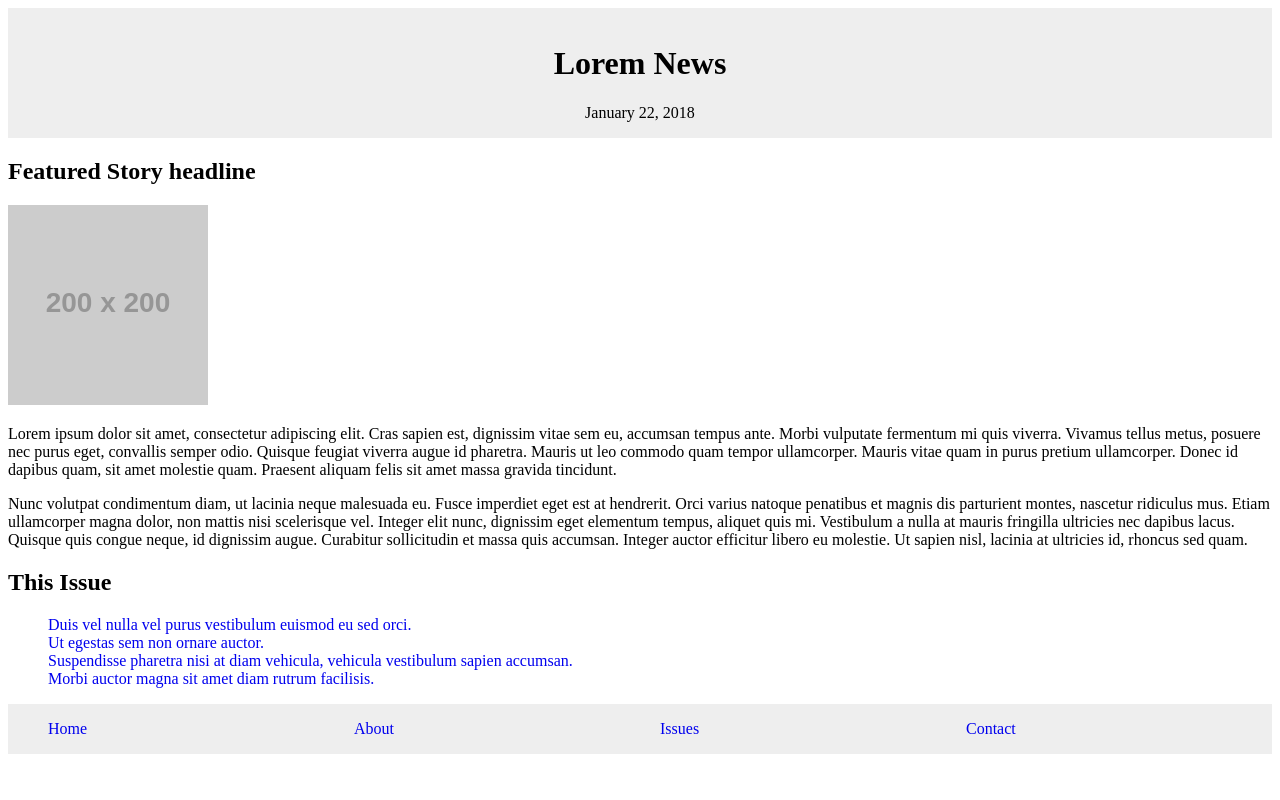
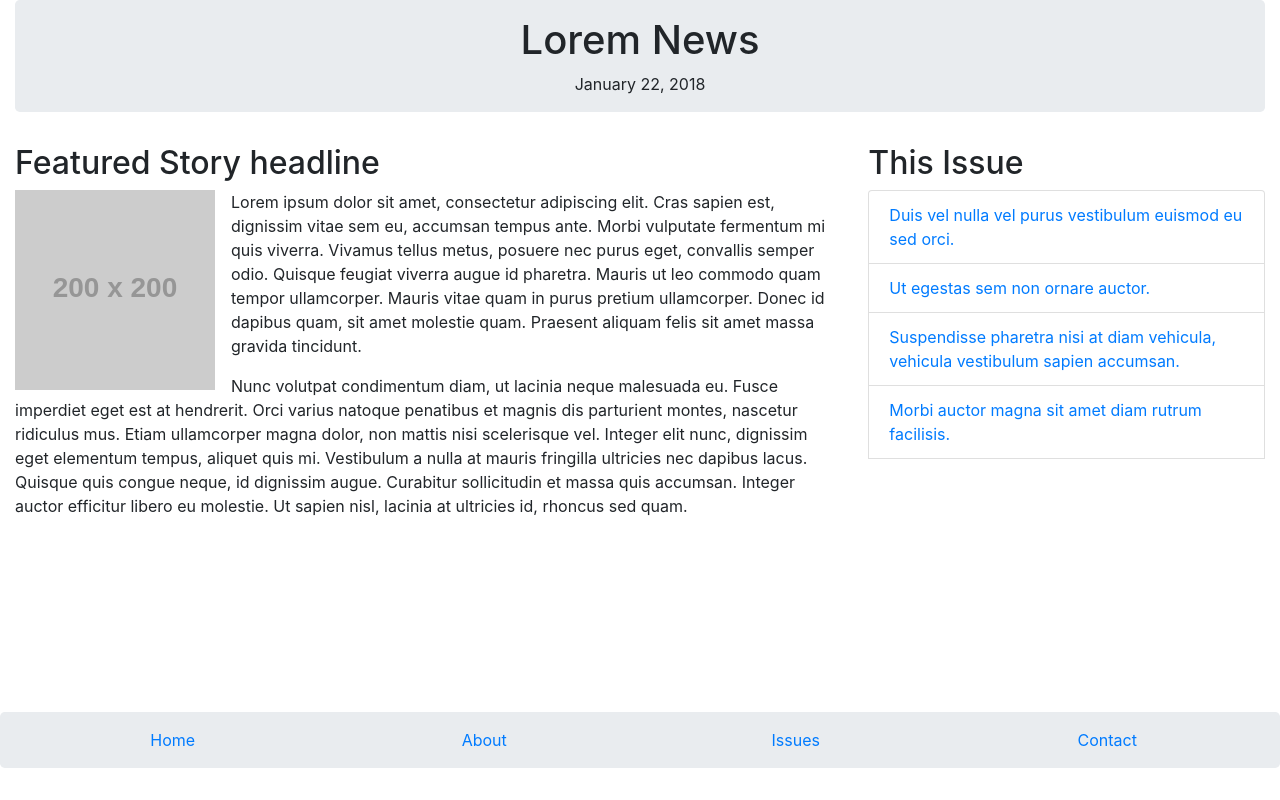
Before and after one commit to cproy/lorem, a plain HTML site: page bootstrap/index.html in a window 1280 px wide. Drawn offline with nearby package versions, Linux system fonts and the light colour scheme; files that its build step writes are made by us from their sources; placeholder pictures from the web are drawn by us.

Commit message:
Bootstrap styling change

```diff
--- a/bootstrap/index.html
+++ b/bootstrap/index.html
@@ -2,38 +2,39 @@
 <html>
   <head>
     <meta charset="utf-8">
-    <link rel="stylesheet" type="text/css" href="style.css">
+    <meta name="viewport" content="width=device-width, initial-scale=1, shrink-to-fit=no">
+    <link rel="stylesheet" href="https://maxcdn.bootstrapcdn.com/bootstrap/4.0.0/css/bootstrap.min.css" integrity="sha384-Gn5384xqQ1aoWXA+058RXPxPg6fy4IWvTNh0E263XmFcJlSAwiGgFAW/dAiS6JXm" crossorigin="anonymous">
     <title>Lorem News</title>
   </head>
-  <body>
-    <header>
+  <body class="container-fluid">
+    <header class="jumbotron text-center py-3">
       <h1>Lorem News</h1>
       <time datetime="2018-01-22">January 22, 2018</time>
     </header>
-    <main>
-      <article>
+    <main class="row">
+      <article class="col-md-8">
         <h2>Featured Story headline</h2>
-        <img src="http://via.placeholder.com/200x200">
+        <img src="http://via.placeholder.com/200x200" class="float-left mr-3">
         <p>Lorem ipsum dolor sit amet, consectetur adipiscing elit. Cras sapien est, dignissim vitae sem eu, accumsan tempus ante. Morbi vulputate fermentum mi quis viverra. Vivamus tellus metus, posuere nec purus eget, convallis semper odio. Quisque feugiat viverra augue id pharetra. Mauris ut leo commodo quam tempor ullamcorper. Mauris vitae quam in purus pretium ullamcorper. Donec id dapibus quam, sit amet molestie quam. Praesent aliquam felis sit amet massa gravida tincidunt.</p>
         <p>Nunc volutpat condimentum diam, ut lacinia neque malesuada eu. Fusce imperdiet eget est at hendrerit. Orci varius natoque penatibus et magnis dis parturient montes, nascetur ridiculus mus. Etiam ullamcorper magna dolor, non mattis nisi scelerisque vel. Integer elit nunc, dignissim eget elementum tempus, aliquet quis mi. Vestibulum a nulla at mauris fringilla ultricies nec dapibus lacus. Quisque quis congue neque, id dignissim augue. Curabitur sollicitudin et massa quis accumsan. Integer auctor efficitur libero eu molestie. Ut sapien nisl, lacinia at ultricies id, rhoncus sed quam.</p>
       </article>
-      <nav>
+      <nav class="col-md-4">
         <h2>This Issue</h2>
-        <ul>
-          <li><a href="#">Duis vel nulla vel purus vestibulum euismod eu sed orci.</li>
-          <li><a href="#">Ut egestas sem non ornare auctor.</li>
-          <li><a href="#">Suspendisse pharetra nisi at diam vehicula, vehicula vestibulum sapien accumsan.</li>
-          <li><a href="#">Morbi auctor magna sit amet diam rutrum facilisis.</li>
+        <ul class="list-group">
+          <li class="list-group-item"><a href="#">Duis vel nulla vel purus vestibulum euismod eu sed orci.</li>
+          <li class="list-group-item"><a href="#">Ut egestas sem non ornare auctor.</li>
+          <li class="list-group-item"><a href="#">Suspendisse pharetra nisi at diam vehicula, vehicula vestibulum sapien accumsan.</li>
+          <li class="list-group-item"><a href="#">Morbi auctor magna sit amet diam rutrum facilisis.</li>
         </ul>
       </nav>
 
     </main>
-    <footer>
-      <ul>
-        <li><a href="#">Home</a></li>
-        <li><a href="#">About</a></li>
-        <li><a href="#">Issues</a></li>
-        <li><a href="#">Contact</a></li>
+    <footer class="jumbotron text-center py-3 fixed-bottom">
+      <ul class="row list-unstyled mb-0">
+        <li class="col"><a href="#">Home</a></li>
+        <li class="col"><a href="#">About</a></li>
+        <li class="col"><a href="#">Issues</a></li>
+        <li class="col"><a href="#">Contact</a></li>
       </ul>
     </footer>
   </body>
```
Also changed, not shown: 1 other file.
